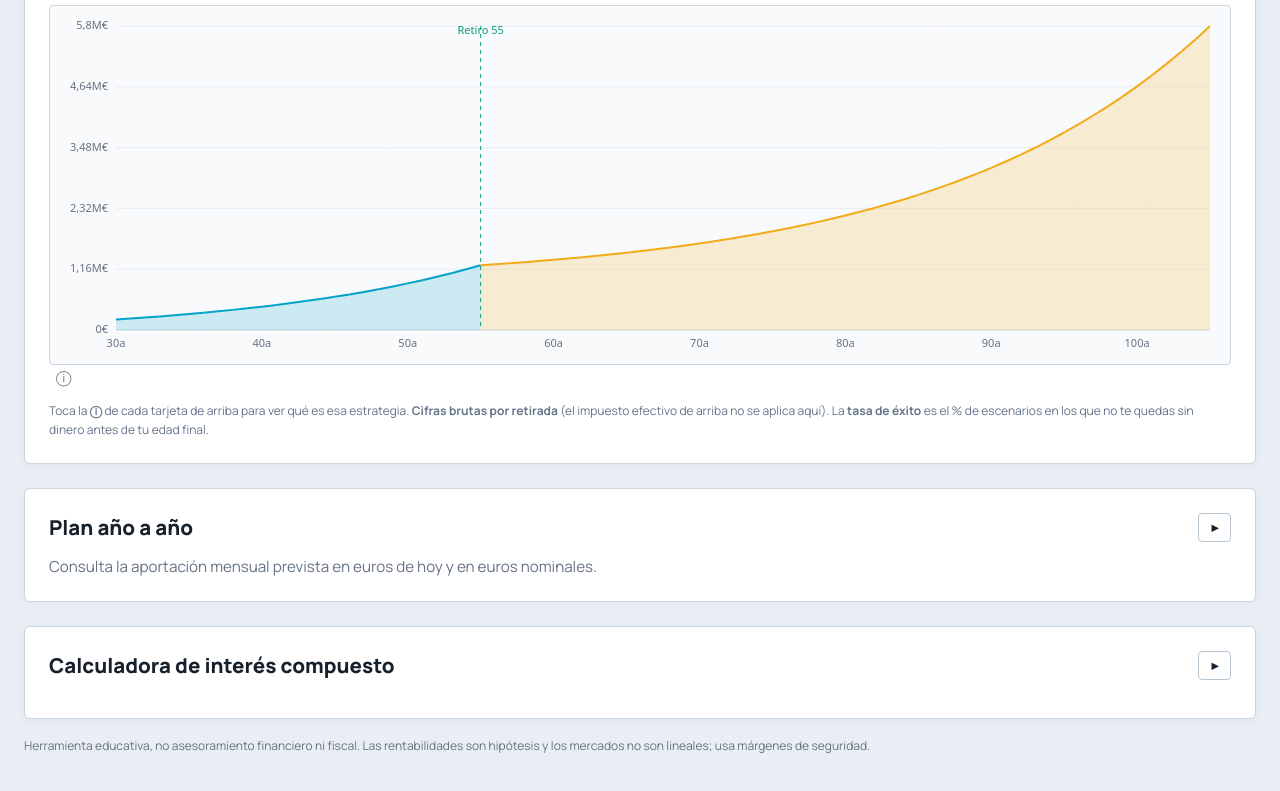
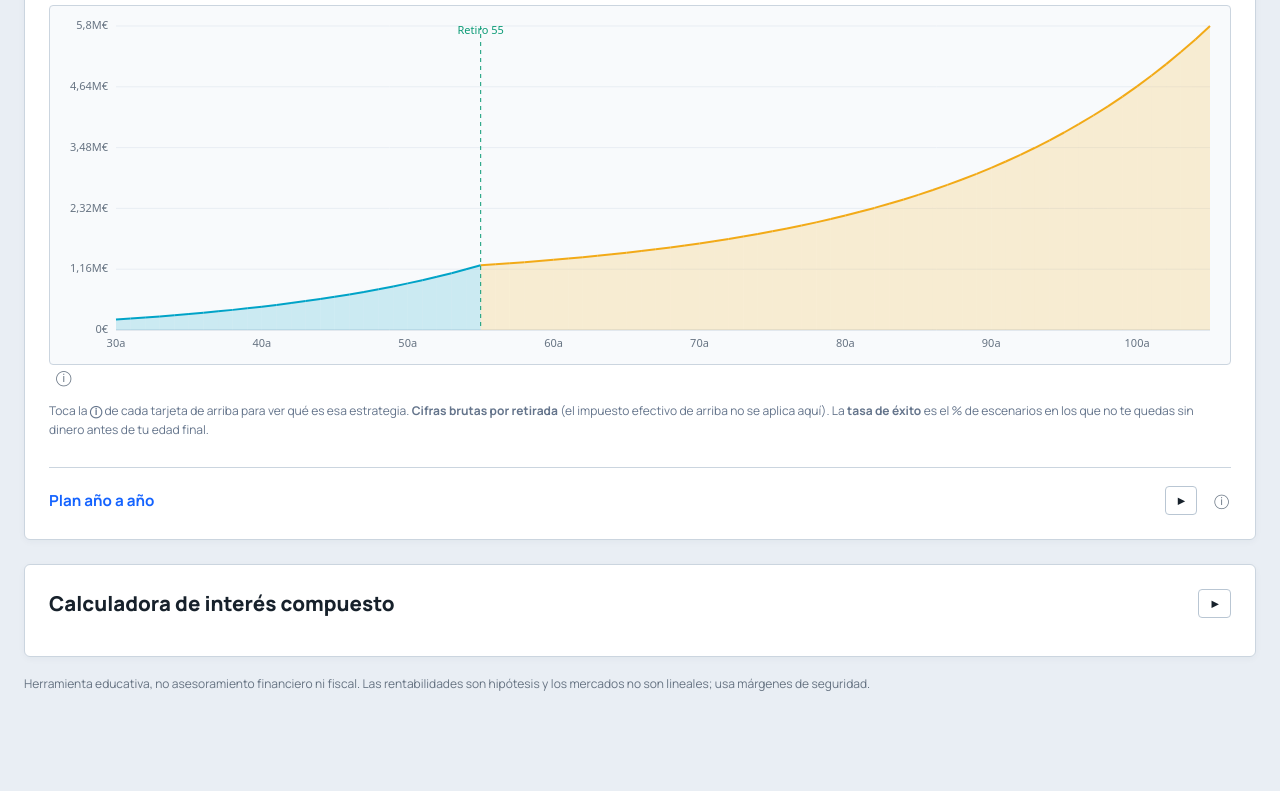
Before and after one commit to netraular/simple-webs, a plain HTML site: page pages/calculadora-jubilacion.html in a window 1280 px wide. Shown: the part 1667-2458 px from the top of the page. After the commit the page ends 2436 px from the top, so only its background shows below. Drawn offline with Linux system fonts and the light colour scheme.

Commit message:
style(jubilacion): bajar "Plan ano a ano" a subseccion de la proyeccion
Era una tarjeta suelta con h2 propio, asi que se leia con el mismo peso que las
secciones grandes cuando en realidad es un detalle de consulta. Pasa a ser una
subseccion plegable dentro de la tarjeta de proyeccion, con la clase .sub-toggle
(h3 pequeno separado por una linea) que ya usaba el detalle del interes
compuesto. El boton y el contenido no cambian: sigue arrancando plegada.

```diff
--- a/pages/calculadora-jubilacion.html
+++ b/pages/calculadora-jubilacion.html
@@ -527,15 +527,13 @@
     </div>
 
     <div style="margin-top:14px; font-size:.75rem; color:#64748b; line-height:1.6">Toca la <b>ⓘ</b> de cada tarjeta de arriba para ver qué es esa estrategia. <b>Cifras brutas por retirada</b> (el impuesto efectivo de arriba no se aplica aquí). La <b>tasa de éxito</b> es el % de escenarios en los que no te quedas sin dinero antes de tu edad final.</div>
-  </div>
-
-  <!-- TABLA DE APORTACIÓN AÑO A AÑO -->
-  <div class="card chart-card">
-    <h2 style="display:flex; align-items:center; gap:10px; flex-wrap:wrap">Plan año a año
+
+    <!-- Plan año a año: subsección plegable, no una tarjeta al mismo nivel que el resto -->
+    <h3 class="sub-toggle">Plan año a año
       <button type="button" class="tool card-toggle" id="btnTablaAporte" style="margin-left:auto" title="Mostrar tabla" aria-label="Mostrar tabla">▸</button>
-    </h2>
-    <p class="subtitle" style="margin-bottom:0">Consulta la aportación mensual prevista en euros de hoy y en euros nominales.</p>
-    <div id="tablaAporteWrap" style="display:none; margin-top:16px; overflow-x:auto"></div>
+    </h3>
+    <p class="hint" style="margin:4px 0 0">La aportación mensual prevista, año a año, en euros de hoy y en euros nominales.</p>
+    <div id="tablaAporteWrap" style="display:none; margin-top:14px; overflow-x:auto"></div>
   </div>
 
   <!-- INTERÉS COMPUESTO: cálculo rápido e independiente del plan de arriba -->
```
